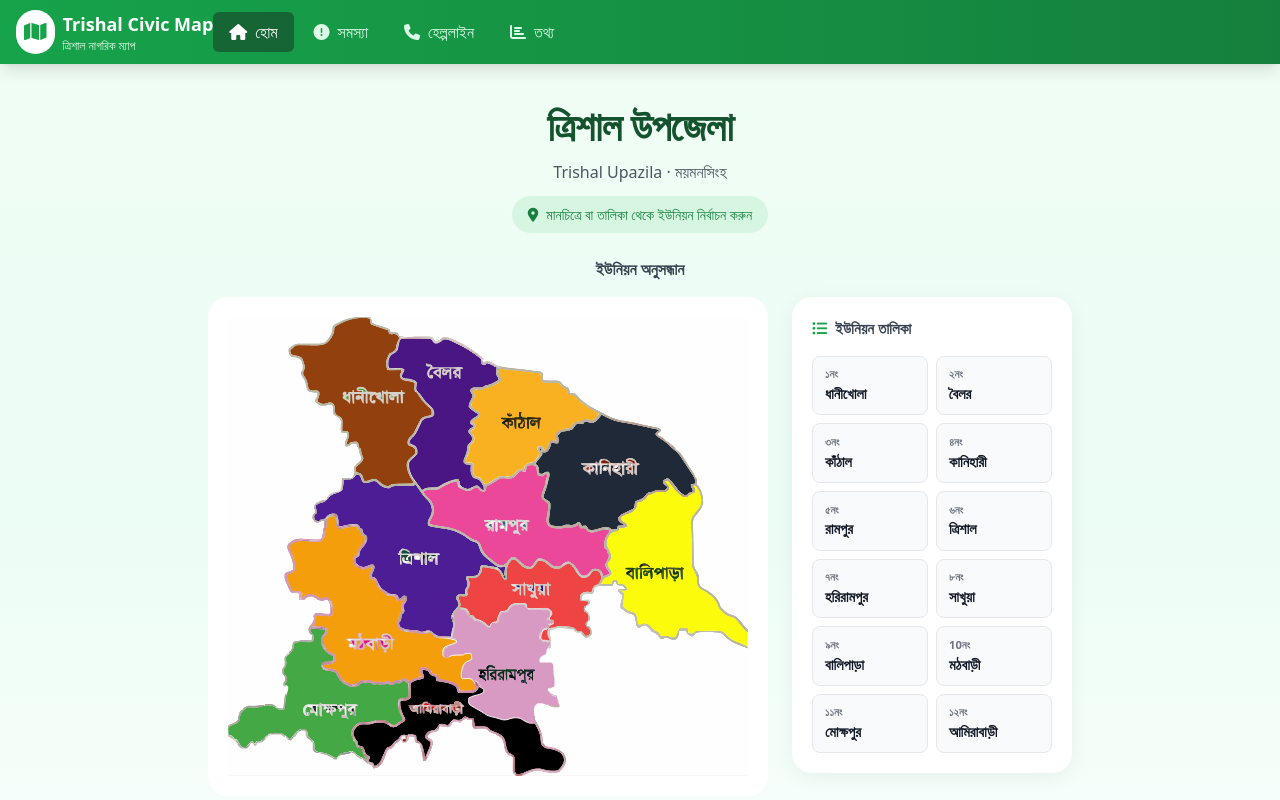
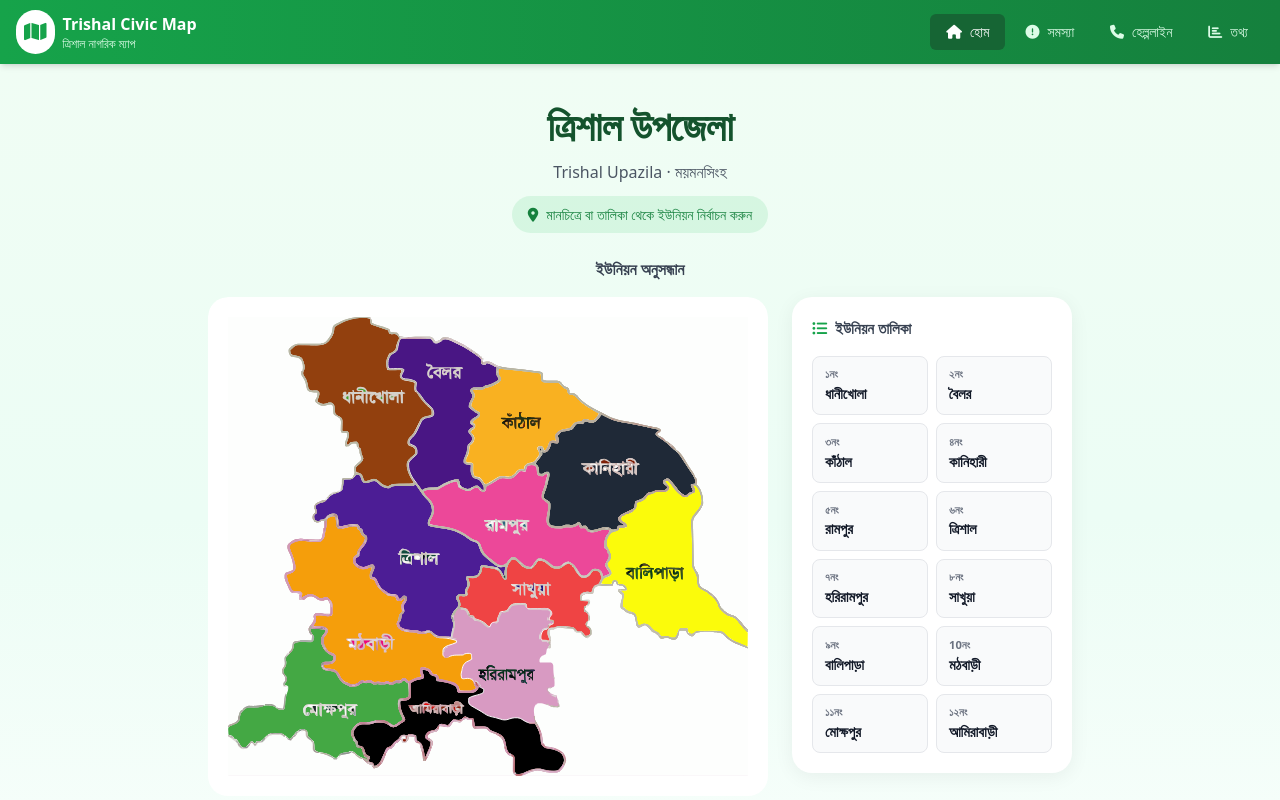
Before and after one commit to fuad-rahat/agamir_trishal, a React (Create React App) app in the folder frontend/: page / in a window 1280 px wide. Shown: the top 800 px of the page. Built offline with nearby package versions, Linux system fonts and the light colour scheme; the HTML template or start-up script is replaced by a standard one.

Commit message:
navbar fixed

```diff
--- a/frontend/src/components/Navbar.js
+++ b/frontend/src/components/Navbar.js
@@ -2,33 +2,33 @@
 import { Link, useLocation } from 'react-router-dom';
 
 const Navbar = ({ isAdmin = false }) => {
-  const [isMenuOpen, setIsMenuOpen] = useState(false);
-  const location = useLocation();
+  let [isMenuOpen, setIsMenuOpen] = useState(false);
+  let location = useLocation();
 
-  const isActive = (path) => location.pathname === path;
+  let isActive = (path) => location.pathname === path;
 
-  // Close mobile menu on route change
   useEffect(() => {
     setIsMenuOpen(false);
   }, [location.pathname]);
 
-  const navItemClass = (path) =>
-    `flex items-center px-4 py-2 rounded-md transition
+  let navItemClass = (path) =>
+    `flex items-center gap-2 px-4 py-2 rounded-md transition text-sm
      ${isActive(path)
        ? 'bg-green-800 text-white'
        : 'text-green-100 hover:bg-green-700'}`;
 
   return (
-    <nav className="bg-gradient-to-r from-green-600 to-green-700 shadow-lg sticky top-0 z-40">
+    <nav className="bg-gradient-to-r from-green-600 to-green-700 sticky top-0 z-50 shadow-md">
       <div className="max-w-7xl mx-auto px-4">
-        <div className="flex items-center h-16 relative">
+        {/* Top bar */}
+        <div className="flex items-center justify-between h-16">
           {/* Logo */}
-          <Link to="/" className="flex items-center space-x-2 mx-auto md:mx-0">
-            <div className="bg-white rounded-full p-3 sm:p-2">
-              <i className="fas fa-map text-green-600 text-2xl sm:text-xl"></i>
+          <Link to="/" className="flex items-center gap-2">
+            <div className="bg-white rounded-full p-2">
+              <i className="fas fa-map text-green-600 text-xl"></i>
             </div>
-            <div className="hidden sm:block">
-              <h1 className="text-white font-bold text-lg">
+            <div className="hidden sm:block leading-tight">
+              <h1 className="text-white font-bold text-base">
                 Trishal Civic Map
               </h1>
               <p className="text-green-100 text-xs">
@@ -38,31 +38,31 @@
           </Link>
 
           {/* Desktop Menu */}
-          <div className="hidden md:flex items-center space-x-1">
+          <div className="hidden md:flex items-center gap-1">
             <Link to="/" className={navItemClass('/')}>
-              <i className="fas fa-home mr-2"></i>হোম
+              <i className="fas fa-home"></i>হোম
             </Link>
             <Link to="/problems" className={navItemClass('/problems')}>
-              <i className="fas fa-exclamation-circle mr-2"></i>সমস্যা
+              <i className="fas fa-exclamation-circle"></i>সমস্যা
             </Link>
             <Link to="/helpline" className={navItemClass('/helpline')}>
-              <i className="fas fa-phone mr-2"></i>হেল্পলাইন
+              <i className="fas fa-phone"></i>হেল্পলাইন
             </Link>
             <Link to="/statistics" className={navItemClass('/statistics')}>
-              <i className="fas fa-chart-bar mr-2"></i>তথ্য
+              <i className="fas fa-chart-bar"></i>তথ্য
             </Link>
             {isAdmin && (
               <Link to="/admin" className={navItemClass('/admin')}>
-                <i className="fas fa-shield-alt mr-2"></i>অ্যাডমিন
+                <i className="fas fa-shield-alt"></i>অ্যাডমিন
               </Link>
             )}
           </div>
 
           {/* Mobile Toggle */}
           <button
-            className="md:hidden text-white p-2 rounded-md hover:bg-green-700 transition absolute right-0"
             onClick={() => setIsMenuOpen(!isMenuOpen)}
-            aria-label="মেনু টগল করুন"
+            className="md:hidden text-white p-2 rounded-md hover:bg-green-700"
+            aria-label="Toggle menu"
           >
             <i className={`fas ${isMenuOpen ? 'fa-times' : 'fa-bars'} text-xl`} />
           </button>
@@ -70,25 +70,18 @@
 
         {/* Mobile Menu */}
         <div
-          className={`md:hidden overflow-hidden transition-all duration-300
-            ${isMenuOpen ? 'max-h-96 opacity-100' : 'max-h-0 opacity-0'}`}
+          className={`md:hidden transition-all duration-300 ease-in-out
+          ${isMenuOpen ? 'max-h-[500px] opacity-100' : 'max-h-0 opacity-0'}
+          overflow-hidden`}
         >
-          <div className="pb-4 space-y-2">
-            <Link to="/" className={navItemClass('/')}>
-              <i className="fas fa-home mr-2"></i>হোম
-            </Link>
-            <Link to="/problems" className={navItemClass('/problems')}>
-              <i className="fas fa-exclamation-circle mr-2"></i>সমস্যা
-            </Link>
-            <Link to="/helpline" className={navItemClass('/helpline')}>
-              <i className="fas fa-phone mr-2"></i>হেল্পলাইন
-            </Link>
-            <Link to="/statistics" className={navItemClass('/statistics')}>
-              <i className="fas fa-chart-bar mr-2"></i>তথ্য
-            </Link>
+          <div className="flex flex-col gap-2 pb-4 pt-2">
+            <Link to="/" className={navItemClass('/')}>হোম</Link>
+            <Link to="/problems" className={navItemClass('/problems')}>সমস্যা</Link>
+            <Link to="/helpline" className={navItemClass('/helpline')}>হেল্পলাইন</Link>
+            <Link to="/statistics" className={navItemClass('/statistics')}>তথ্য</Link>
             {isAdmin && (
               <Link to="/admin" className={navItemClass('/admin')}>
-                <i className="fas fa-shield-alt mr-2"></i>অ্যাডমিন
+                অ্যাডমিন
               </Link>
             )}
           </div>
```
